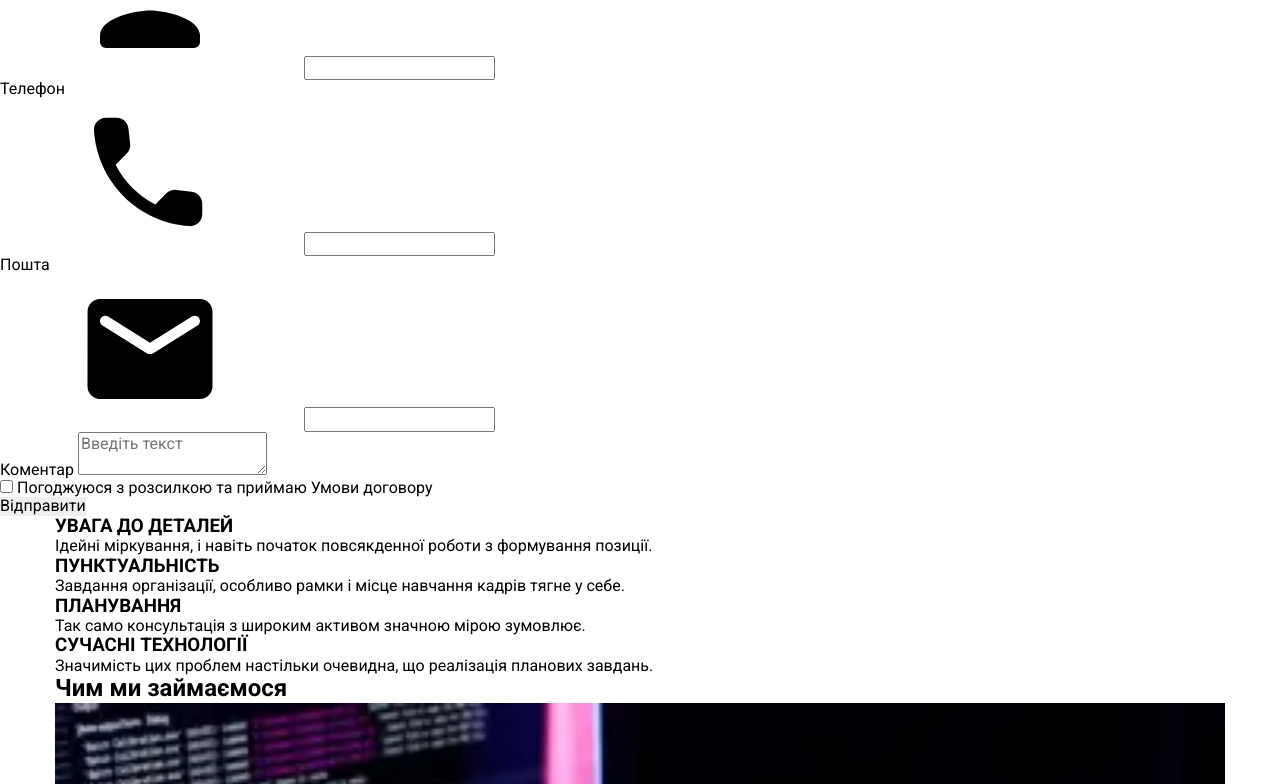
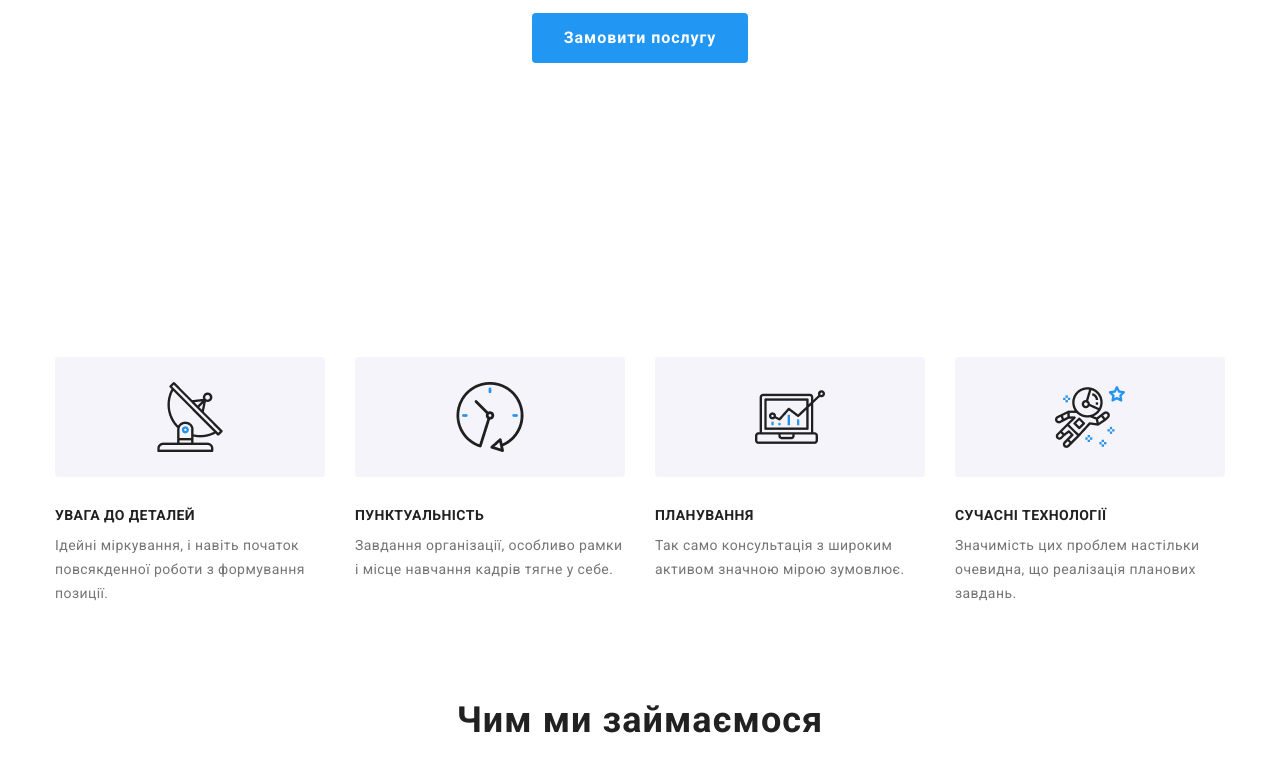
Before and after one commit to z0nkee191/webstudio-git, a plain HTML site: page index.html in a window 1280 px wide. Shown: the part 417-1201 px from the top of the page. Drawn offline with nearby package versions, Linux system fonts and the light colour scheme.

Commit message:
Update index.html

```diff
--- a/index.html
+++ b/index.html
@@ -17,7 +17,7 @@
       crossorigin="anonymous"
       referrerpolicy="no-referrer"
     />
-    <link rel="stylesheet" href="./style/portfolio.min.css" />
+    <link rel="stylesheet" href="./style/style.min.css" />
     <link
       rel="stylesheet"
       href="https://cdnjs.cloudflare.com/ajax/libs/animate.css/4.1.1/animate.min.css"
```
